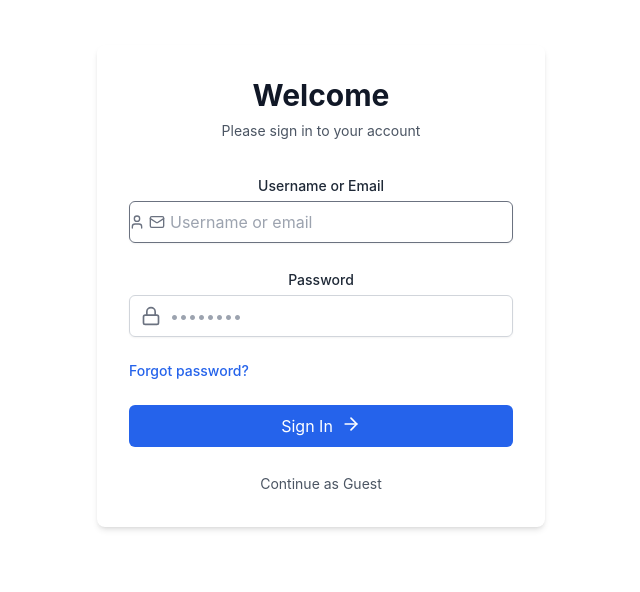
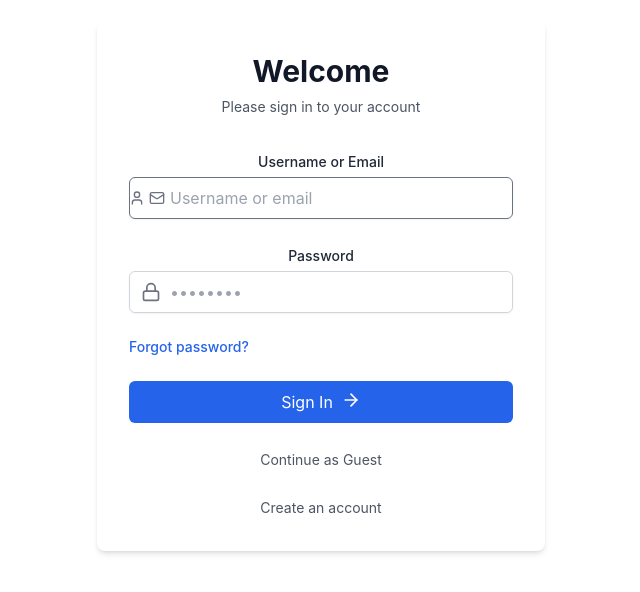
Before and after one commit to liana-zhu/Fitness-Goal-Tracker-Web-App, a React (Create React App) app in the folder frontend/: page /signin in a window 1280 px wide. Shown: the part 114-706 px from the top of the page, without its empty margins (319-959 px from the left). Built offline with nearby package versions, Linux system fonts and the light colour scheme.

Commit message:
added create account button and back to sign in

```diff
--- a/frontend/src/components/auth/CreateAccount.js
+++ b/frontend/src/components/auth/CreateAccount.js
@@ -179,7 +179,7 @@ const CreateAccount = () => {
             <p className="text-sm text-gray-600">
               Already have an account?{" "}
               <a
-                href="#"
+                href="signin"
                 className="font-medium text-blue-600 hover:text-blue-500"
               >
                 Sign in
--- a/frontend/src/components/auth/SignIn.js
+++ b/frontend/src/components/auth/SignIn.js
@@ -51,6 +51,11 @@ const SignIn = () => {
      * - Form submission functionality
      * Awaiting frontend team implementation
      */
+  };
+
+  const handleCreateAccount = () => {
+    navigate("/signup");
+
   };
 
   return (
@@ -152,6 +157,19 @@ const SignIn = () => {
               Continue as Guest
             </button>
           </div>
+
+          {/* Create an account*/}
+          <div className="text-center">
+            <button
+              type="button"
+              onClick={handleCreateAccount}
+              className="text-sm text-gray-600 hover:text-gray-900"
+            >
+              Create an account
+            </button>
+          </div>
+
+
         </form>
       </div>
     </div>
```
